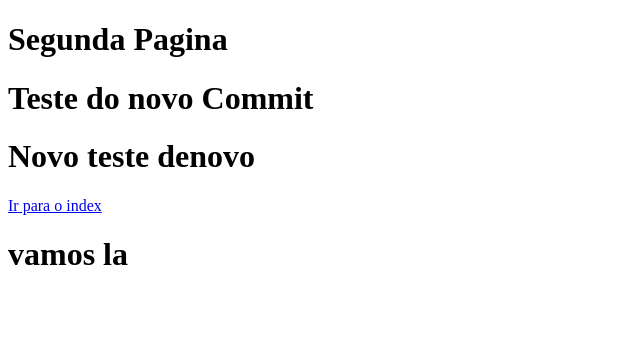
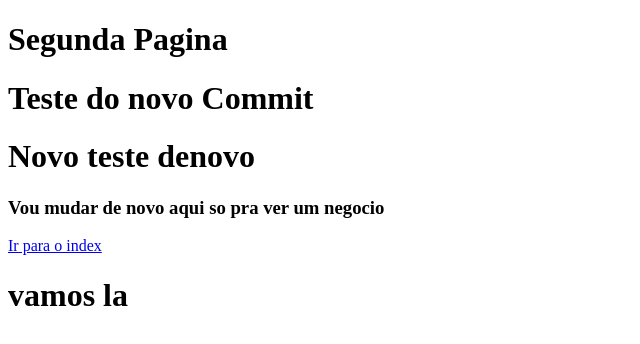
Before and after one commit to lucasviola1/PrimeiroProjTeste, a plain HTML site: page SegundaPag.html in a window 1280 px wide. Shown: the whole page, without its empty margins (0-640 px from the left). Drawn offline with Linux system fonts and the light colour scheme.

Commit message:
Adicionei uma nova msg aq

```diff
--- a/SegundaPag.html
+++ b/SegundaPag.html
@@ -10,6 +10,7 @@
     <h1>Segunda Pagina</h1>
     <h1>Teste do novo Commit</h1>
     <h1>Novo teste denovo</h1>
+    <h3>Vou mudar de novo aqui so pra ver um negocio</h3>
     <a href="index.html">Ir para o index</a>
     <h1>vamos la</h1>
 </body>
```
